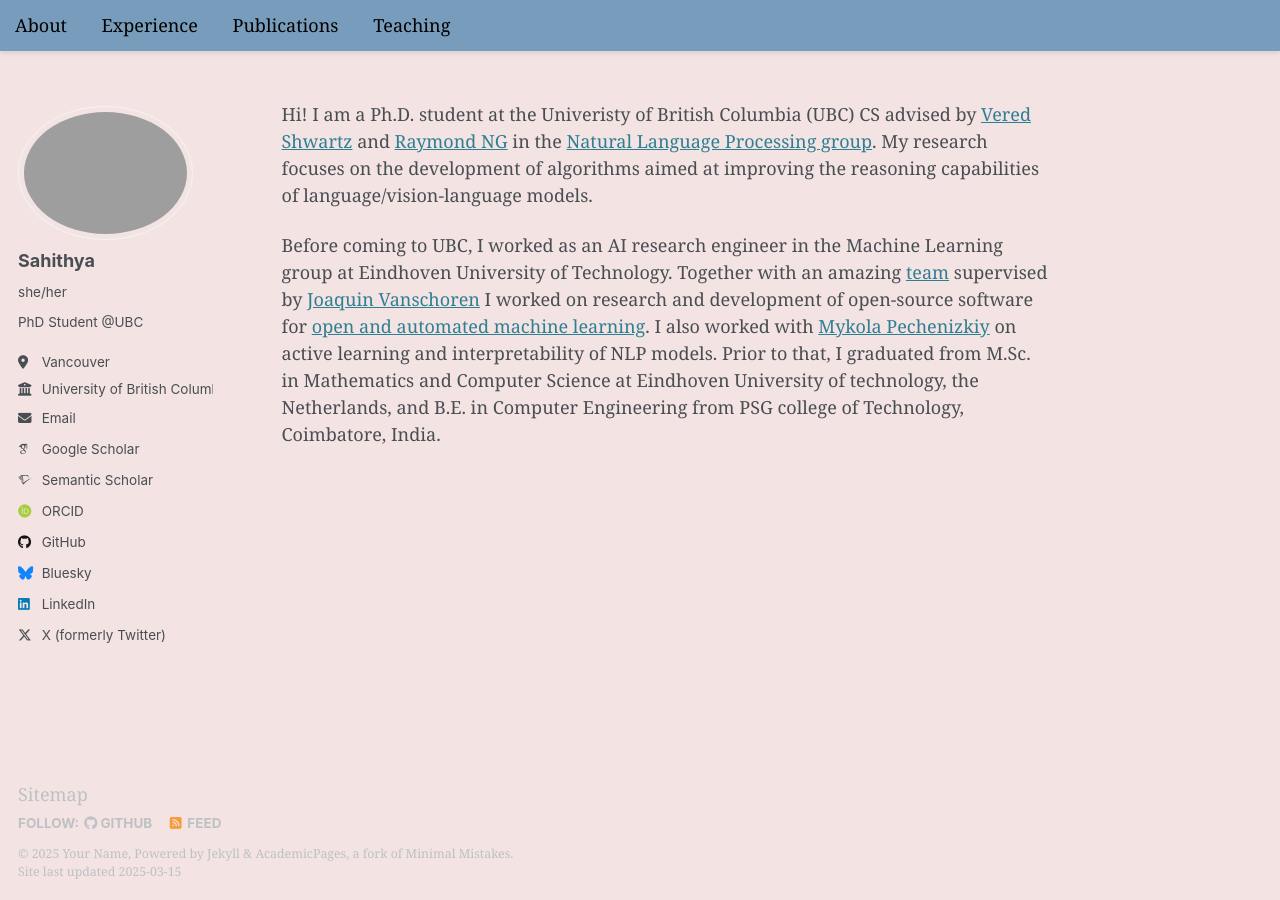
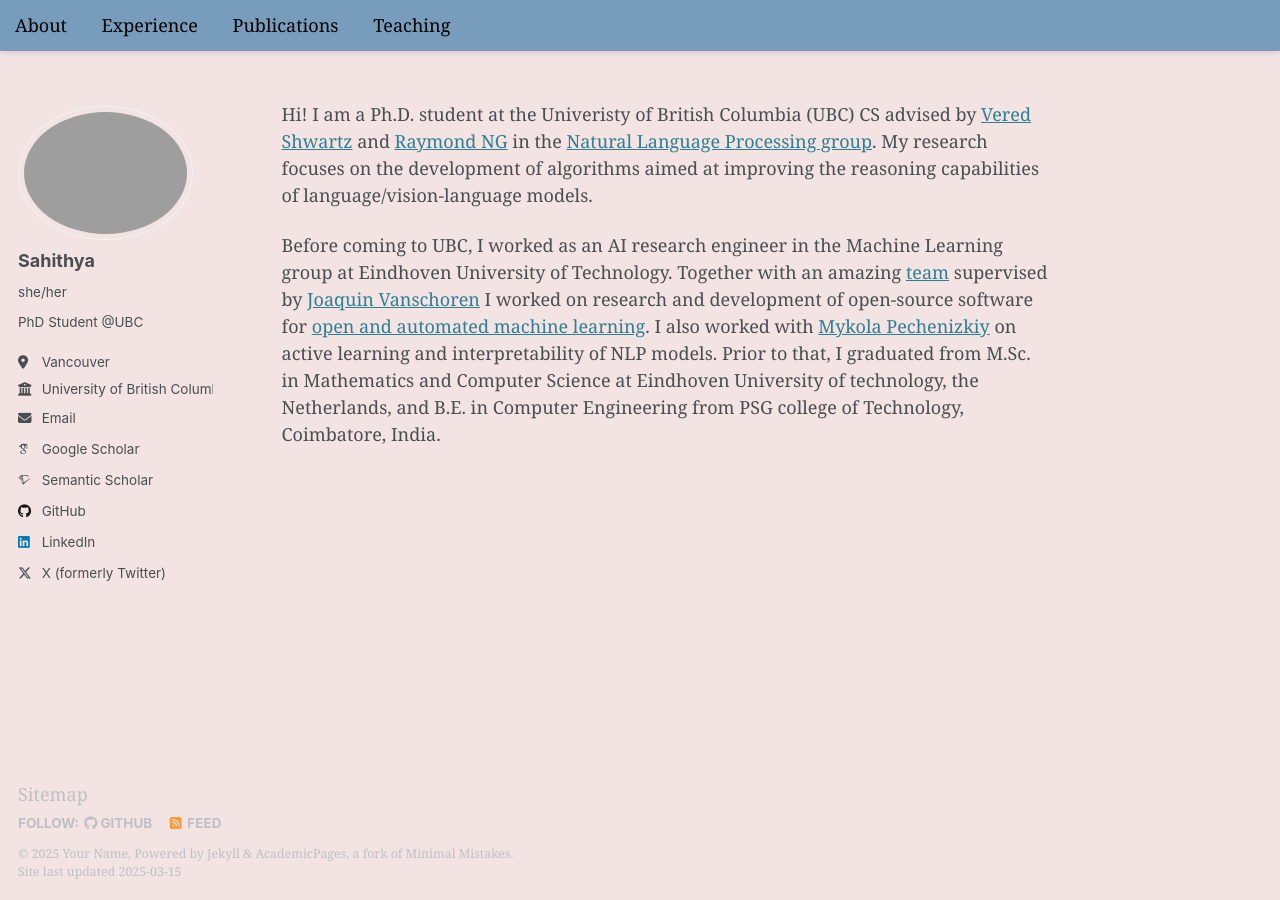
Before and after one commit to sahithyaravi/sahithyaravi.github.io, a Jekyll site: the page built from _pages/about.md, in a window 1280 px wide. Built offline with Jekyll 4.4.1, drawn with Linux system fonts in a browser that asks for light colours; some web fonts are replaced.

```diff
--- a/_config.yml
+++ b/_config.yml
@@ -35,7 +35,7 @@
   arxiv            : # URL - Update with the correct link to your profile
   googlescholar    : "https://scholar.google.com/citations?user=mlWmdUsAAAAJ&hl=en"
   impactstory      : # URL
-  orcid            : "http://orcid.org/yourorcidurl"
+  orcid            : # URL
   semantic         : "https://www.semanticscholar.org/author/Sahithya-Ravi/152650432"
   researchgate     : # URL
   scopus           : # URL
@@ -49,7 +49,7 @@
   stackoverflow    : # User number or user number and name (i.e., use "1" or "1/jeff-atwood")
 
   # Social media
-  bluesky          : "bsky.app" # Replace this with you Bluesky username
+  bluesky          : # "bsky.app" # Replace this with you Bluesky username
   facebook         : # Username
   flickr           : # Username
   foursquare       : # Username
```
